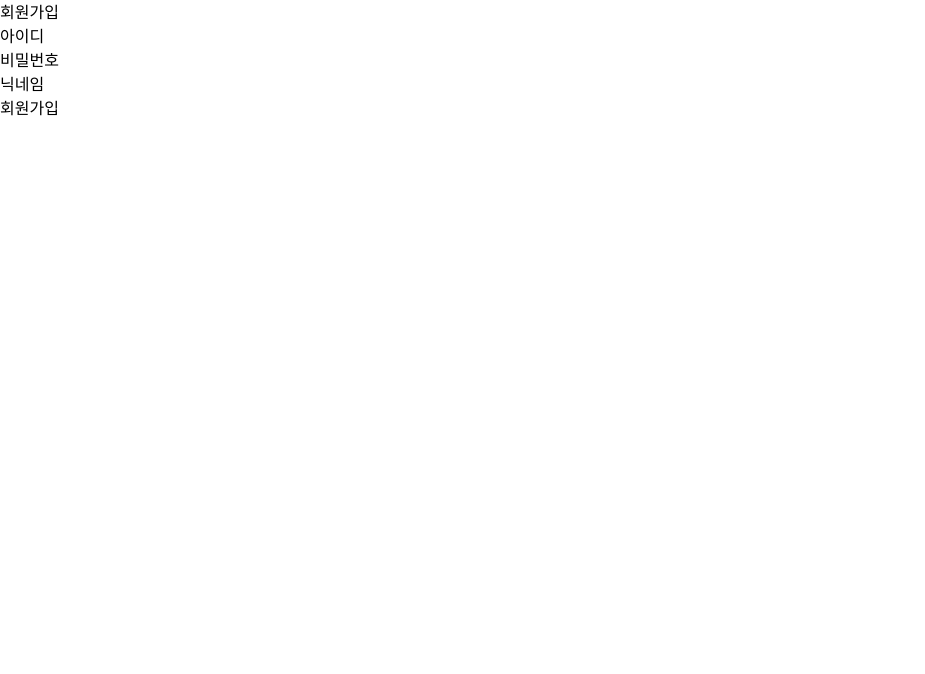
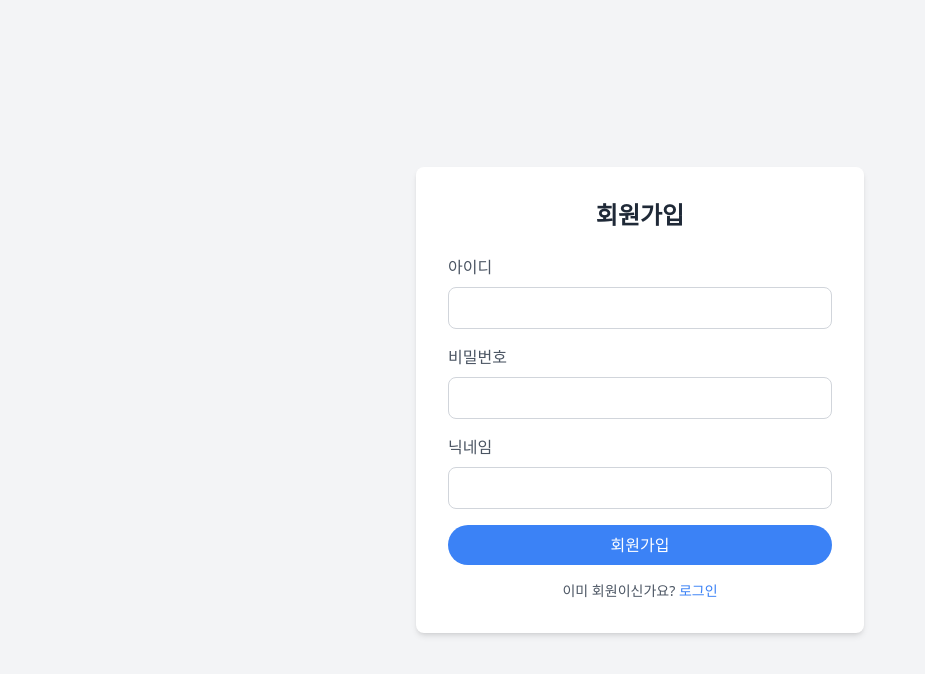
Before and after one commit to duddlfkd02/intern8th, a React (Vite) app: page /signup in a window 1280 px wide. Shown: the top 674 px of the page, without its empty margins (0-925 px from the left). Built offline with nearby package versions, Linux system fonts and the light colour scheme.

Commit message:
style : css 1차 작업 - 마이페이지 목데이터로 작업(추후 해당 로직 삭제)

```diff
--- a/package.json
+++ b/package.json
@@ -36,6 +36,7 @@
     "globals": "^15.14.0",
     "postcss": "^8.5.1",
     "prettier": "^3.4.2",
+    "prettier-plugin-tailwindcss": "^0.6.10",
     "tailwindcss": "^3.4.17",
     "vite": "^6.0.5"
   }
--- a/src/components/TodoDetail.jsx
+++ b/src/components/TodoDetail.jsx
@@ -13,11 +13,24 @@ const TodoDetail = () => {
   if (error) return <div>오류 발생했습니다 {error.message}</div>;
 
   return (
-    <div>
-      <h1>Todo Detail</h1>
-      <p>아이디 : {data.id}</p>
-      <p>할 일 : {data.title}</p>
-      <p>상태 : {data.completed ? "완료" : "미완료"}</p>
+    <div className="flex min-h-screen flex-col items-center justify-center bg-gray-50">
+      <div className="w-full max-w-lg rounded-lg bg-white p-6 shadow-md">
+        <h1 className="mb-6 text-center text-2xl font-bold">Todo Detail</h1>
+        <div className="space-y-4">
+          <p className="text-lg text-gray-800">
+            <span className="font-bold text-gray-600">아이디:</span> {data.id}
+          </p>
+          <p className="text-lg text-gray-800">
+            <span className="font-bold text-gray-600">할 일:</span> {data.title}
+          </p>
+          <p className="text-lg text-gray-800">
+            <span className="font-bold text-gray-600">상태:</span>{" "}
+            <span className={`rounded-lg px-3 py-1 font-semibold ${data.completed ? "text-blue-800" : "text-red-800"}`}>
+              {data.completed ? "완료" : "미완료"}
+            </span>
+          </p>
+        </div>
+      </div>
     </div>
   );
 };
--- a/src/components/TodoList.jsx
+++ b/src/components/TodoList.jsx
@@ -8,19 +8,30 @@ const TodoList = () => {
   if (error) return <div>오류 발생했습니다 {error.message}</div>;
 
   return (
-    <div>
-      <h1>Todo List</h1>
-      {Array.isArray(data) ? (
-        <ul>
+    <div className="flex min-h-screen flex-col items-center justify-center bg-blue-50">
+      <div className="w-full max-w-2xl rounded-lg bg-white p-6 shadow-md">
+        <h1 className="mb-6 text-center text-2xl font-bold">Todo List</h1>
+        {Array.isArray(data) && data.length > 0 ? (
+          <ul className="space-y-4">
             {data.map((todo) => (
-            <li key={todo.id}>
-              {todo.id}. {todo.title} - {todo.completed ? "완료" : "미완료"}
+              <li key={todo.id} className="flex items-center justify-between rounded-lg bg-gray-100 p-4 shadow-sm">
+                <span className="text-lg font-medium">
+                  {todo.id}. {todo.title}
+                </span>
+                <span
+                  className={`rounded-lg px-2 py-1 text-sm font-bold ${
+                    todo.completed ? "bg-blue-200 text-blue-800" : "bg-red-200 text-red-800"
+                  }`}
+                >
+                  {todo.completed ? "완료" : "미완료"}
+                </span>
               </li>
             ))}
           </ul>
         ) : (
-        <p>데이터가 없습니다.</p>
+          <p className="text-center text-gray-600">데이터가 없습니다.</p>
         )}
+      </div>
     </div>
   );
 };
--- a/src/pages/Home.jsx
+++ b/src/pages/Home.jsx
@@ -1,5 +1,36 @@
+import { Link } from "react-router-dom";
+import { useEffect } from "react";
+
+const HOME_INFO = {
+  title: "한 달 인턴 8기 개인과제",
+  name: "김하영",
+  field: "프론트엔드"
+};
+
 const Home = () => {
-  return <div>Home Page</div>;
+  return (
+    <main className="flex min-h-screen flex-col items-center justify-center bg-gray-100 text-gray-800">
+      <header className="mb-8 text-center">
+        <h1 className="mb-4 text-3xl font-bold">{HOME_INFO.title}</h1>
+        <p className="mb-2 text-lg">이름 : {HOME_INFO.name}</p>
+        <p className="text-lg">지원분야 : {HOME_INFO.field}</p>
+      </header>
+      <nav className="flex space-x-4">
+        <Link
+          to="/login"
+          className="rounded-full bg-gray-500 px-6 py-4 text-white shadow-md transition hover:bg-gray-600"
+        >
+          인증/인가 과제
+        </Link>
+        <Link
+          to="/todos"
+          className="rounded-full bg-gray-500 px-6 py-4 text-white shadow-md transition hover:bg-gray-600"
+        >
+          Todo List 과제
+        </Link>
+      </nav>
+    </main>
+  );
 };
 
 export default Home;
--- a/src/pages/Login.jsx
+++ b/src/pages/Login.jsx
@@ -1,10 +1,11 @@
 import { useForm } from "react-hook-form";
 import { login } from "../api/auth";
 import useUserStore from "../store/authStore";
+import { Link } from "react-router-dom";
 
 const Login = () => {
   const { register: formRegister, handleSubmit, reset } = useForm();
-  const setUser = useUserStore((state) => state.setUser); // zustand 정보
+  const setUser = useUserStore((state) => state.setUser);
 
   const onSubmit = async (data) => {
     try {
@@ -24,19 +25,40 @@ const Login = () => {
   };
 
   return (
-    <div>
-      <h1>로그인</h1>
-      <form onSubmit={handleSubmit(onSubmit)}>
-        <div>
-          <label>아이디</label>
-          <input type="text" {...formRegister("id", { required: true })} className="border" />
-        </div>
-        <div>
-          <label>비밀번호</label>
-          <input type="text" {...formRegister("password", { required: true })} className="border" />
-        </div>
-        <button>로그인</button>
-      </form>
+    <div className="flex min-h-screen items-center justify-center bg-gray-100">
+      <div className="w-full max-w-md rounded-lg bg-white p-8 shadow-md">
+        <h1 className="mb-6 text-center text-2xl font-bold text-gray-800">로그인</h1>
+        <form onSubmit={handleSubmit(onSubmit)} className="space-y-4">
+          <div>
+            <label className="mb-2 block text-gray-600">아이디</label>
+            <input
+              type="text"
+              {...formRegister("id", { required: true })}
+              className="w-full rounded-lg border border-gray-300 px-4 py-2 focus:outline-none focus:ring-2 focus:ring-blue-500"
+            />
+          </div>
+          <div>
+            <label className="mb-2 block text-gray-600">비밀번호</label>
+            <input
+              type="password"
+              {...formRegister("password", { required: true })}
+              className="w-full rounded-lg border border-gray-300 px-4 py-2 focus:outline-none focus:ring-2 focus:ring-blue-500"
+            />
+          </div>
+          <button
+            type="submit"
+            className="w-full rounded-full bg-blue-500 px-4 py-2 text-white transition hover:bg-blue-600"
+          >
+            로그인
+          </button>
+        </form>
+        <p className="mt-4 text-center text-sm text-gray-600">
+          아직 회원이 아니신가요?{" "}
+          <Link to="/signup" className="text-blue-500 hover:underline">
+            회원가입
+          </Link>
+        </p>
+      </div>
     </div>
   );
 };
--- a/src/pages/Mypage.jsx
+++ b/src/pages/Mypage.jsx
@@ -1,47 +1,89 @@
 import { useEffect, useState } from "react";
 import { changeProfile, getUser } from "../api/auth.js";
 import useUserStore from "../store/authStore";
-import { Navigate } from "react-router-dom";
+import { Navigate, useNavigate } from "react-router-dom";
 
 const Mypage = () => {
-  const { user, accessToken, setUser } = useUserStore();
+  const { user, accessToken, setUser, clearUser } = useUserStore();
   const [nickname, setNickname] = useState(user?.nickname || "");
   const [avatar, setAvatar] = useState(null);
   const [isLoading, setIsLoading] = useState(true);
+  const navigate = useNavigate();
 
-  // 사용자 정보 확인
+  //Mockdata
   useEffect(() => {
-    const fetchUserInfo = async () => {
+    const fetchMockUserInfo = async () => {
       try {
-        const userData = await getUser(accessToken);
-        setUser(userData);
+        const mockUserData = {
+          id: "테스트 유저",
+          nickname: "테스트 유저",
+          avatar: null
+        };
+        setUser(mockUserData);
       } catch (error) {
-        console.error("사용자 데이터 불러오기 실패");
+        console.error("Mock 사용자 데이터 설정 오류", error);
       } finally {
         setIsLoading(false);
       }
     };
+    fetchMockUserInfo();
+  }, [setUser]);
 
-    if (accessToken) {
-      fetchUserInfo();
+  // 프로필 변경 로직 - Mock
+  const handleMockProfilechange = async () => {
+    try {
+      const mockResponse = {
+        message: "프로필 변경 성공",
+        avatar: URL.createObjectURL(avatar),
+        nickname
+      };
+      alert(mockResponse.message);
+      setUser({ ...user, avatar: mockResponse.avatar, nickname: mockResponse.nickname });
+    } catch (error) {
+      console.log("Mock 프로필 변경 실패", error.message);
     }
-  }, [accessToken, setUser]);
+  };
+
+  // 로그아웃 로직
+  const handleLogout = () => {
+    clearUser();
+    navigate("/login");
+    alert("로그아웃 되었습니다.");
+  };
+
+  // 사용자 정보 확인
+  // useEffect(() => {
+  //   const fetchUserInfo = async () => {
+  //     try {
+  //       const userData = await getUser(accessToken);
+  //       setUser(userData);
+  //     } catch (error) {
+  //       console.error("사용자 데이터 불러오기 실패");
+  //     } finally {
+  //       setIsLoading(false);
+  //     }
+  //   };
+
+  //   if (accessToken) {
+  //     fetchUserInfo();
+  //   }
+  // }, [accessToken, setUser]);
 
   // 프로필 변경 로직
-  const handleProfileChange = async () => {
-    const formData = new FormData();
-    if (avatar) formData.append("avatar", avatar);
-    if (nickname) formData.append("nickname", nickname);
+  // const handleProfileChange = async () => {
+  //   const formData = new FormData();
+  //   if (avatar) formData.append("avatar", avatar);
+  //   if (nickname) formData.append("nickname", nickname);
 
-    try {
-      const response = await changeProfile(accessToken, formData);
-      alert(response.message);
-      setUser({ ...user, avatar: response.avatar, nickname: response.nickname });
-    } catch (error) {
-      console.error("프로필 변경 실패", error.message);
-      alert("프로필 변경 중 문제가 발생했습니다.");
-    }
-  };
+  //   try {
+  //     const response = await changeProfile(accessToken, formData);
+  //     alert(response.message);
+  //     setUser({ ...user, avatar: response.avatar, nickname: response.nickname });
+  //   } catch (error) {
+  //     console.error("프로필 변경 실패", error.message);
+  //     alert("프로필 변경 중 문제가 발생했습니다.");
+  //   }
+  // };
 
   // 사용자 정보 로드 중 조건부 렌더링
   if (isLoading) {
@@ -53,24 +95,50 @@ const Mypage = () => {
   }
 
   return (
-    <div>
-      <h1>마이페이지</h1>
-      <p>아이디 : {user.id}</p>
-      <p>{user.nickname}</p>
-      <p>프로필 이미지 : {user.avatar ? <img src={user.avatar} alt={user.nickname} /> : "이미지가 없습니다."}</p>
+    <div className="flex min-h-screen flex-col items-center justify-center bg-gray-100">
+      <div className="w-full max-w-lg rounded-lg bg-white p-8 shadow-md">
+        <h1 className="mb-6 text-center text-2xl font-bold text-gray-800">마이페이지</h1>
 
-      {/* 프로필 변경 */}
-      <div>
-        <h2>프로필 변경</h2>
-        <div>
-          <label>새 닉네임</label>
-          <input type="text" value={nickname} onChange={(e) => setNickname(e.target.value)} />
+        <div className="mb-6">
+          {user.avatar ? (
+            <img src={user.avatar} alt="프로필 이미지" className="mx-auto h-24 w-24 rounded-full" />
+          ) : (
+            <div className="mx-auto flex h-28 w-28 items-center justify-center rounded-full bg-gray-300">
+              이미지 없음
+            </div>
+          )}
         </div>
-        <div>
-          <label>새 프로필 이미지</label>
-          <input type="file" accept="image/*" onChange={(e) => setAvatar(e.target.files[0])} />
+
+        <div className="space-y-4">
+          <div>
+            <p className="mb-2 text-lg text-gray-600">현재 닉네임: {user.nickname}</p>
+            <label className="mb-2 block text-gray-600">새 닉네임</label>
+            <input
+              type="text"
+              value={nickname}
+              onChange={(e) => setNickname(e.target.value)}
+              className="w-full rounded-lg border border-gray-300 px-4 py-2 focus:outline-none focus:ring-2 focus:ring-blue-500"
+            />
+          </div>
+          <div>
+            <label className="mb-2 block text-gray-600">새 프로필 이미지</label>
+            <input type="file" accept="image/*" onChange={(e) => setAvatar(e.target.files[0])} className="w-full" />
+          </div>
+          <div className="flex space-x-4">
+            <button
+              onClick={handleMockProfilechange}
+              className="flex-1 rounded-full bg-blue-500 px-4 py-2 text-white transition hover:bg-blue-600"
+            >
+              변경하기
+            </button>
+            <button
+              onClick={handleLogout}
+              className="flex-1 rounded-full bg-gray-500 px-4 py-2 text-white transition hover:bg-gray-600"
+            >
+              로그아웃하기
+            </button>
+          </div>
         </div>
-        <button onClick={handleProfileChange}>변경하기</button>
       </div>
     </div>
   );
--- a/src/pages/SignUp.jsx
+++ b/src/pages/SignUp.jsx
@@ -2,6 +2,7 @@ import { useForm } from "react-hook-form";
 import useUserStore from "../store/authStore";
 import { register } from "../api/auth";
 import axios from "axios";
+import { Link } from "react-router-dom";
 const SignUp = () => {
   const { register: formRegister, handleSubmit, reset } = useForm();
   const setUser = useUserStore((state) => state.setUser);
@@ -39,23 +40,48 @@ const SignUp = () => {
   };
 
   return (
+    <div className="flex min-h-screen items-center justify-center bg-gray-100">
+      <div className="w-full max-w-md rounded-lg bg-white p-8 shadow-md">
+        <h1 className="mb-6 text-center text-2xl font-bold text-gray-800">회원가입</h1>
+        <form onSubmit={handleSubmit(onSubmit)} className="space-y-4">
           <div>
-      <h1>회원가입</h1>
-      <form onSubmit={handleSubmit(onSubmit)}>
-        <div>
-          <label>아이디</label>
-          <input type="text" {...formRegister("id", { required: true })} />
+            <label className="mb-2 block text-gray-600">아이디</label>
+            <input
+              type="text"
+              {...formRegister("id", { required: true })}
+              className="w-full rounded-lg border border-gray-300 px-4 py-2 focus:outline-none focus:ring-2 focus:ring-blue-500"
+            />
           </div>
           <div>
-          <label>비밀번호</label>
-          <input type="text" {...formRegister("password", { required: true })} />
+            <label className="mb-2 block text-gray-600">비밀번호</label>
+            <input
+              type="password"
+              {...formRegister("password", { required: true })}
+              className="w-full rounded-lg border border-gray-300 px-4 py-2 focus:outline-none focus:ring-2 focus:ring-blue-500"
+            />
           </div>
           <div>
-          <label>닉네임</label>
-          <input type="text" {...formRegister("nickname", { required: true })} />
+            <label className="mb-2 block text-gray-600">닉네임</label>
+            <input
+              type="text"
+              {...formRegister("nickname", { required: true })}
+              className="w-full rounded-lg border border-gray-300 px-4 py-2 focus:outline-none focus:ring-2 focus:ring-blue-500"
+            />
           </div>
-        <button type="submit">회원가입</button>
+          <button
+            type="submit"
+            className="w-full rounded-full bg-blue-500 px-4 py-2 text-white transition hover:bg-blue-600"
+          >
+            회원가입
+          </button>
         </form>
+        <p className="mt-4 text-center text-sm text-gray-600">
+          이미 회원이신가요?{" "}
+          <Link to="/login" className="text-blue-500 hover:underline">
+            로그인
+          </Link>
+        </p>
+      </div>
     </div>
   );
 };
```
Also changed, not shown: 2 other files (tests, documents, lock files or other folders). Lines whose indentation alone changed are shown as unchanged.
